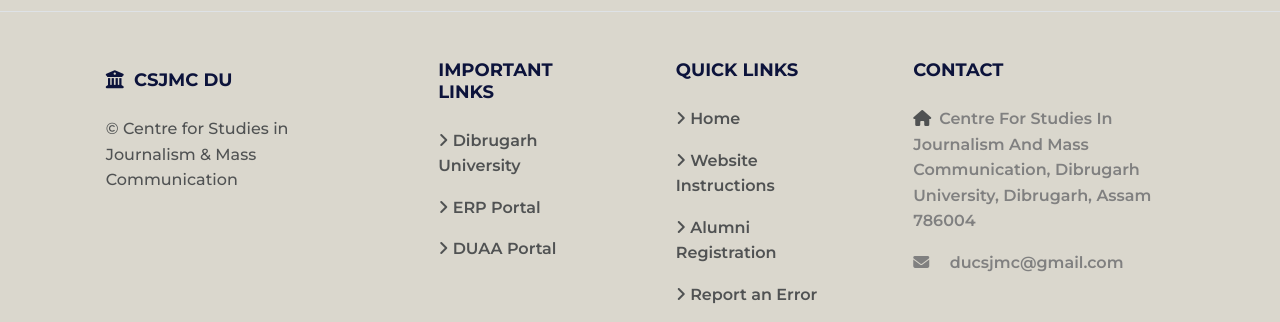
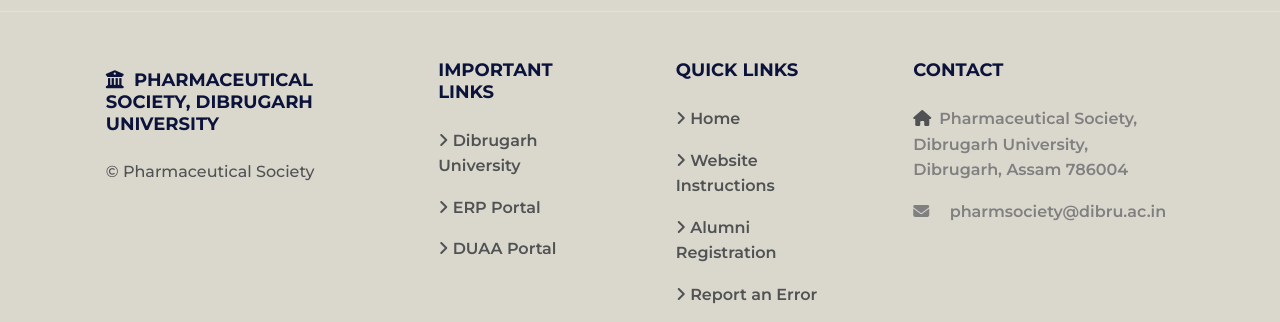
Before and after one commit to saheb-ul-lah/pharmaceutical-society, a React (Create React App) app in the folder frontend/: page / in a window 1280 px wide. Shown: the part 1291-1613 px from the top of the page. Built offline with nearby package versions, Linux system fonts and the light colour scheme; no server answers; a web font is replaced by a local one.

Commit message:
Update BelowBar.jsx

```diff
--- a/frontend/src/components/BelowBar.jsx
+++ b/frontend/src/components/BelowBar.jsx
@@ -44,10 +44,10 @@
                     <MDBRow className='mt-3'>
                         <MDBCol md="3" lg="4" xl="3" className='mx-auto mb-4'>
                             <h6 className='text-uppercase fw-bold mb-4' style={{ fontSize: "18px", color: "#0c133b" }}>
-                                <MDBIcon fas icon="university" /> &nbsp;CSJMC DU
+                                <MDBIcon fas icon="university" /> &nbsp;Pharmaceutical Society, Dibrugarh University
                             </h6>
                             <p style={{ fontSize: "16px", fontWeight: "500" }}>
-                                &copy;&nbsp;Centre for Studies in Journalism & Mass Communication
+                                &copy;&nbsp;Pharmaceutical Society
                             </p>
                         </MDBCol>
 
@@ -78,12 +78,12 @@
                             <p>
                                 <MDBIcon icon="home" className="me-2" />
                                 <a href="https://maps.app.goo.gl/wWHJG7H3w6JL9xUZ7" target="_blank" rel="noopener noreferrer" style={{ textDecoration: "none", fontWeight: "600", color: "grey" }}>
-                                    Centre For Studies In Journalism And Mass Communication, Dibrugarh University, Dibrugarh, Assam 786004
+                                    Pharmaceutical Society, Dibrugarh University, Dibrugarh, Assam 786004
                                 </a>
                             </p>
                             <p>
-                                <a href="mailto:ducsjmc@gmail.com" style={{ textDecoration: "none", fontWeight: "600", color: "grey" }}>
-                                    <MDBIcon icon="envelope" className="me-3" /> ducsjmc@gmail.com
+                                <a href="mailto:pharmsociety@dibru.ac.in" style={{ textDecoration: "none", fontWeight: "600", color: "grey" }}>
+                                    <MDBIcon icon="envelope" className="me-3" /> pharmsociety@dibru.ac.in
                                 </a>
                             </p>
                         </MDBCol>
```
